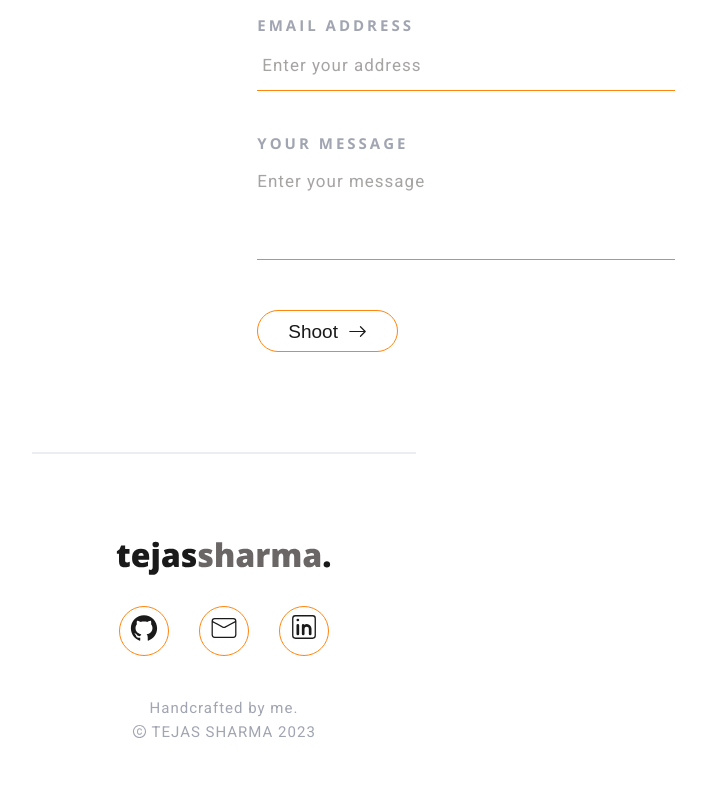
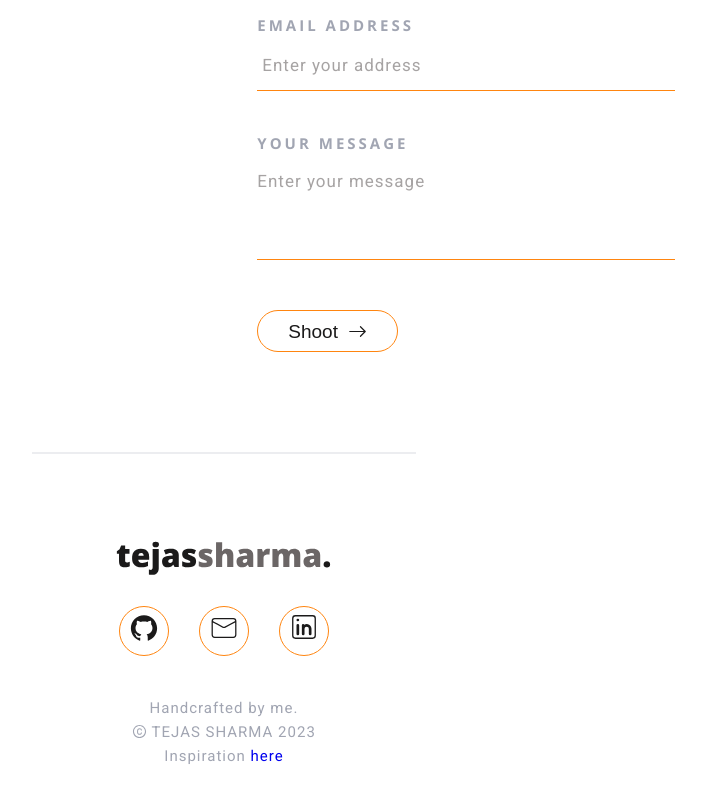
Before and after one commit to TejasSharma2003/Portfolio-front-end, a React (Create React App) app: page / in a window 1280 px wide. Shown: the part 5802-6602 px from the top of the page, without its empty margins (416-1122 px from the left). Built offline with nearby package versions, Linux system fonts and the light colour scheme.

Commit message:
finishing touch

```diff
--- a/src/components/Footer/index.js
+++ b/src/components/Footer/index.js
@@ -39,6 +39,12 @@ function Form() {
             <AiOutlineCopyrightCircle className="footer__copyright-symbol" />{" "}
             TEJAS SHARMA <span>{year}</span>
           </span>
+          <span>
+            Inspiration{" "}
+            <a href="https://www.vakoshvili.com/" target="_blank">
+              here
+            </a>
+          </span>
         </p>
       </Container>
     </Section>
--- a/src/ui/Project/Projects.js
+++ b/src/ui/Project/Projects.js
@@ -4,7 +4,7 @@ const works = [
     imgSrc: "cosmetologist-portfolio.png",
     description:
       "This portfolio showcases the work of a talented cosmetologist, highlighting their expertise and achievements in the beauty industry. The application is built using Next.js, Tailwind CSS and Contentful CMS,The Contentful CMS ensures easy management and updates for the portfolio content",
-    sourceCode: "https://github.com/TejasSharma2003/Hunger",
+    sourceCode: "https://nainamakeover.vercel.app/",
     tags: ["Nextjs", "Tailwind Css", "Concept", "API", "Contentful CMS"],
     timeLine: "Latest work",
   },
@@ -14,7 +14,7 @@ const works = [
     imgSrc: "blogging-web.png",
     description:
       "This project, developed using Next.js and Tailwind CSS, offers a seamless user experience with smooth animations courtesy of Framer Motion. The app's backend is built with Strapi. User authentication and security are handled through Next Auth. MongoDB serves as the database, ensuring robust and scalable data storage.",
-    sourceCode: "https://github.com/TejasSharma2003/Hunger",
+    sourceCode: "https://exampleportfoliowithblog.vercel.app/",
     tags: [
       "Nextjs",
       "Tailwind Css",
@@ -31,7 +31,7 @@ const works = [
     imgSrc: "connect-app.png",
     description:
       "Discover the power of modern web development with Connect's landing page. This website is crafted using cutting-edge technologies, showcasing the potential of React.js, SASS, and responsive design",
-    sourceCode: "https://github.com/TejasSharma2003/Hunger",
+    sourceCode: "https://connectchatapp.netlify.app/",
     tags: ["Reactjs", "Web-development", "Concept", "SASS", "Figma"],
     timeLine: "Latest work",
   },
@@ -41,7 +41,7 @@ const works = [
     imgSrc: "hunger-app.png",
     description:
       "Hunger is a web application that shows the desired recipes with the help of the forkify API.",
-    sourceCode: "https://github.com/TejasSharma2003/Hunger",
+    sourceCode: "https://hungerwebapp.netlify.app/",
     tags: ["Reactjs", "Web-development", "Concept", "API"],
     timeLine: "Latest work",
   },
@@ -51,7 +51,7 @@ const works = [
     imgSrc: "rental-service.png",
     description:
       "This web application demonstrates key concepts in web development, emphasizing responsiveness and user-friendly design. With its innovative use of React.js, the Landing Page offers an interactive and engaging experience, making it a perfect example of cutting-edge web development practices",
-    sourceCode: "https://github.com/TejasSharma2003/Hunger",
+    sourceCode: "https://github.com/TejasSharma2003/Rental",
     tags: ["Reactjs", "Web-development", "Concept", "Concept", "Responsive"],
     timeLine: "Latest work",
   },
```
